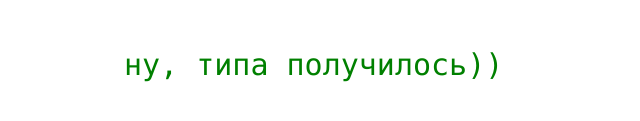
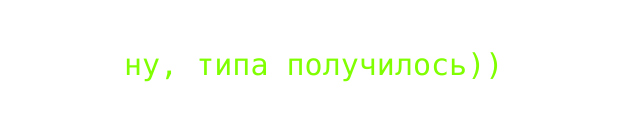
Before and after one commit to white610fox/hello-world, a plain HTML site: page index.html in a window 1280 px wide. Shown: the part 341-462 px from the top of the page, without its empty margins (316-956 px from the left). Drawn offline with Linux system fonts and the light colour scheme.

Commit message:
Update styles.css
11

```diff
--- a/styles.css
+++ b/styles.css
@@ -14,5 +14,5 @@ p {
   width: 400px;
   margin: 50px auto;
   font: 30px Monaco,"Courier New","DejaVu Sans Mono","Bitstream Vera Sans Mono",monospace;
-  color: green;
+  color: #7FFF00;
 }
```
